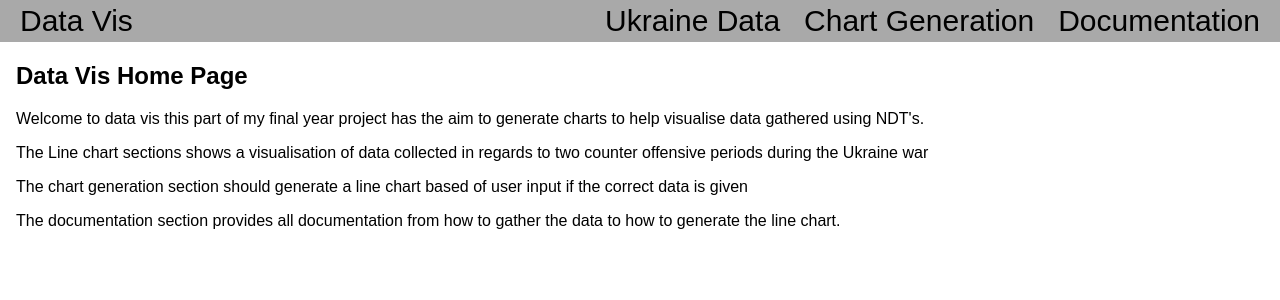
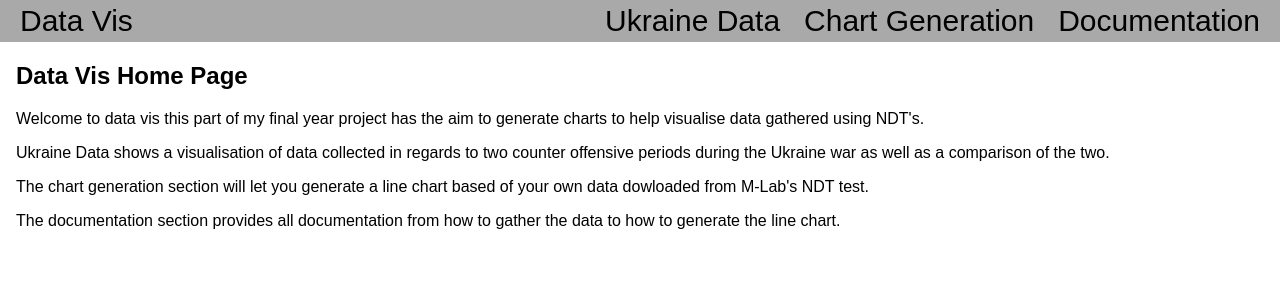
Before and after one commit to Adam-Shaka/datavisfyp, a React (Create React App) app: page / in a window 1280 px wide. Shown: the top 300 px of the page. Built offline with nearby package versions, Linux system fonts and the light colour scheme.

Commit message:
Wording
changed wording to be more clear

```diff
--- a/src/Pages/ChartGen.js
+++ b/src/Pages/ChartGen.js
@@ -12,7 +12,9 @@ export default function Chart({}) {
   const handleFileUpload = (event) => {
     const file = event.target.files[0];
     if (file.type !== "text/csv") {
-      setError("Please upload a CSV file.");
+      setError(
+        "Please upload a CSV file. If unsure on what to use please refer to Documentation"
+      );
       return;
     }
     d3.csv(URL.createObjectURL(file), function (d) {
--- a/src/Pages/Home.js
+++ b/src/Pages/Home.js
@@ -9,12 +9,13 @@ export default function Home() {
             to generate charts to help visualise data gathered using NDT's.
           </p>
           <p>
-            The Line chart sections shows a visualisation of data collected in
-            regards to two counter offensive periods during the Ukraine war
+            Ukraine Data shows a visualisation of data collected in regards to
+            two counter offensive periods during the Ukraine war as well as a
+            comparison of the two.
           </p>
           <p>
-            The chart generation section should generate a line chart based of
-            user input if the correct data is given
+            The chart generation section will let you generate a line chart
+            based of your own data dowloaded from M-Lab's NDT test.
           </p>
           <p>
             The documentation section provides all documentation from how to
--- a/src/Pages/UADataView.js
+++ b/src/Pages/UADataView.js
@@ -14,7 +14,9 @@ export default function UkraineDataViewer() {
       <button onClick={() => setChart("Chart2")}>
         Data from the 14/05/23 - 21/12/23
       </button>
-      <button onClick={() => setChart("Chart3")}>Comparison of data</button>
+      <button onClick={() => setChart("Chart3")}>
+        Comparison of both data sets
+      </button>
 
       {chart === "Chart1" && <Chart1 />}
       {chart === "Chart2" && <Chart2 />}
```
